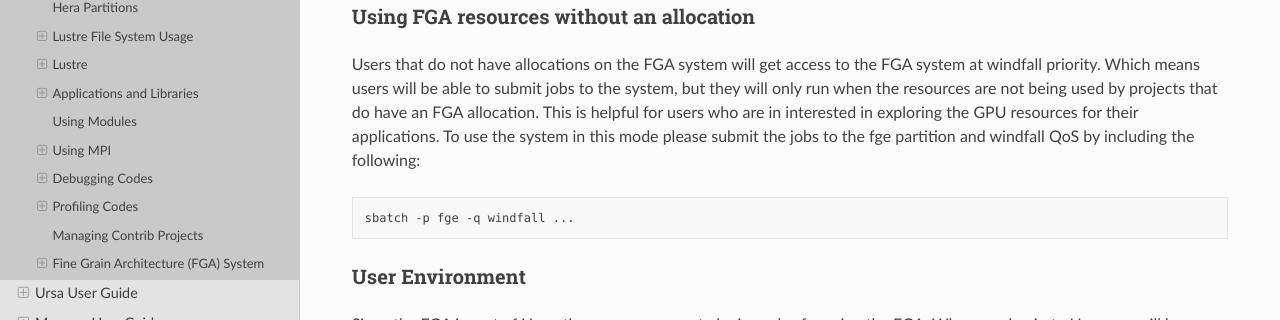
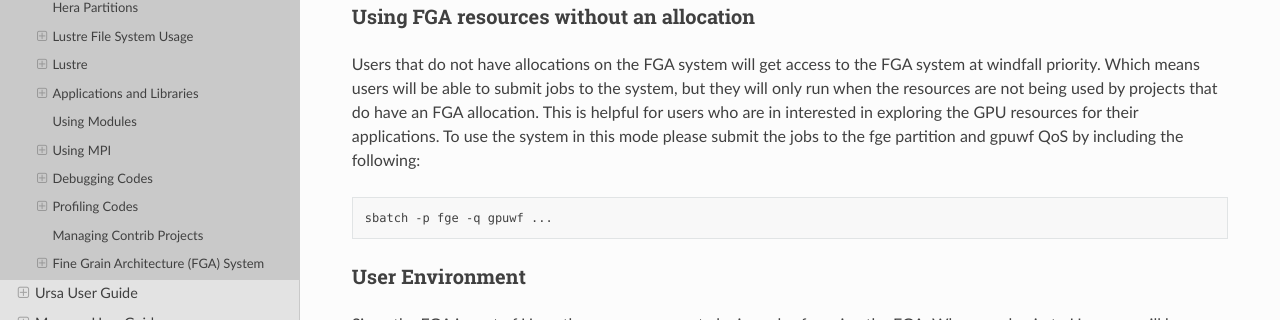
Before and after one commit to NOAA-RDHPCS/noaa-rdhpcs.github.io, a Sphinx documentation site: the page built from source/systems/hera_user_guide.rst, in a window 1280 px wide and 900 px high, scrolled down 21127 px. Shown: the part 203-523 px from the top of the window. Built offline with Sphinx 7.4.7 and the Read the Docs theme 3.1.0, drawn with Linux system fonts in a browser that asks for light colours; pages that are not in the unit, such as notebooks, are missing from menus.

Commit message:
correction per Raghu

```diff
--- a/source/systems/hera_user_guide.rst
+++ b/source/systems/hera_user_guide.rst
@@ -1351,11 +1351,11 @@ resources are not being used by projects that do have an FGA
 allocation. This is helpful for users who are in interested in
 exploring the GPU resources for their applications. To use the system
 in this mode please submit the jobs to the fge partition and
-windfall QoS by including the following:
-
-.. code-block:: shell
-
-      sbatch -p fge -q windfall ...
+gpuwf QoS by including the following:
+
+.. code-block:: shell
+
+      sbatch -p fge -q gpuwf ...
 
 User Environment
 ----------------
```
